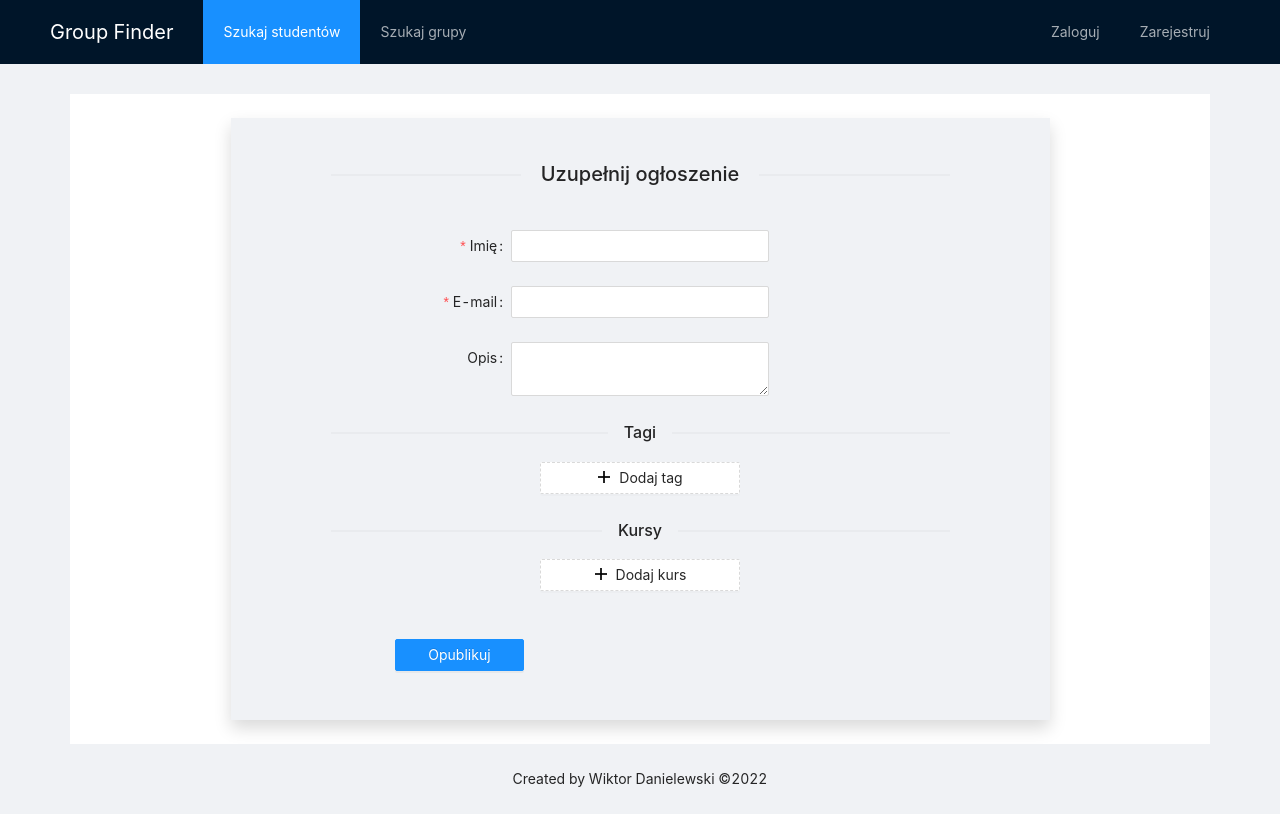
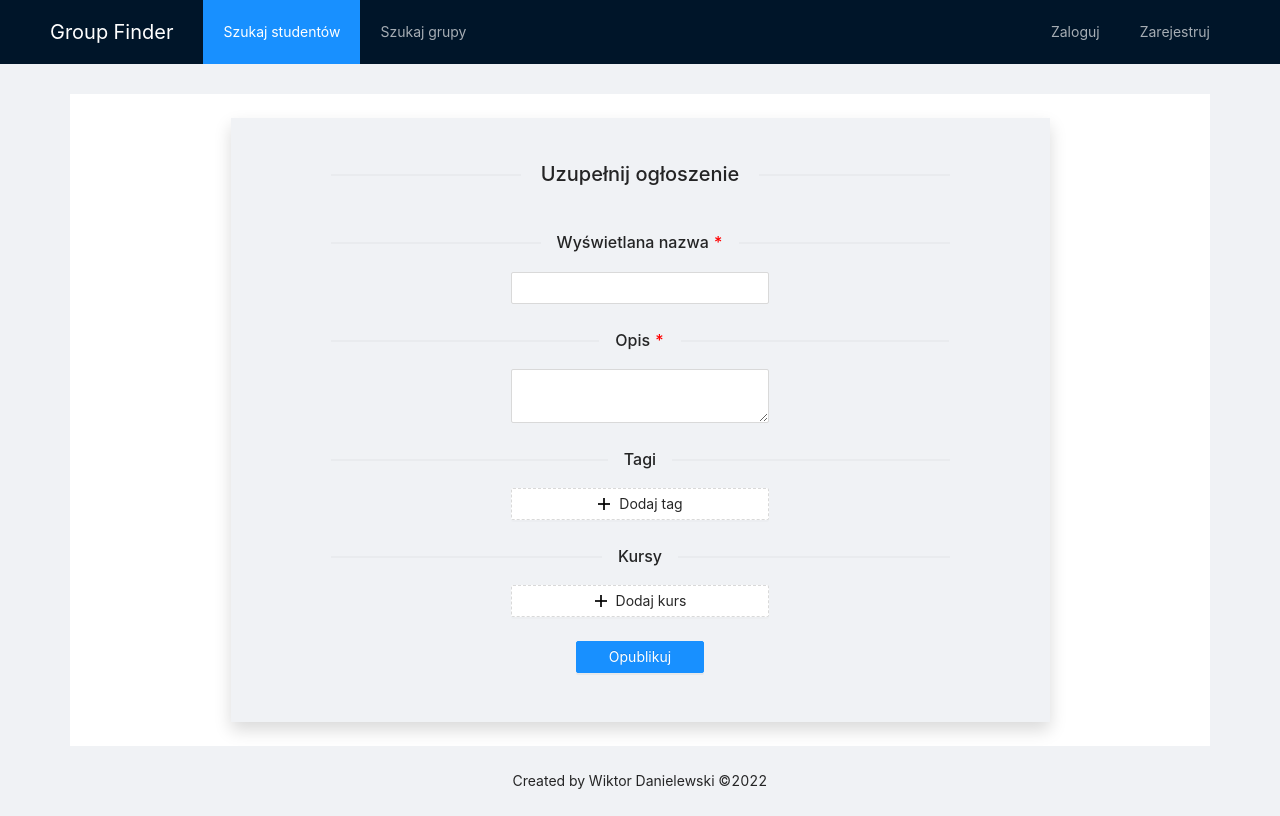
Before and after one commit to wiktord2000/Group-Finder, a React (Create React App) app in the folder Lab3/group_finder/: page /addSingleAd in a window 1280 px wide. Built offline with nearby package versions, Linux system fonts and the light colour scheme.

Commit message:
Simplify view of AddSingleAd

```diff
--- a/Lab3/group_finder/src/Pages/AddSingleAd/AddSingleAd.css
+++ b/Lab3/group_finder/src/Pages/AddSingleAd/AddSingleAd.css
@@ -7,19 +7,25 @@
     background-color: #f0f2f5;
 }
 
-.ant-form-horizontal .ant-form-item-control{
-    min-width: 200px !important;
+/* Delete icon */
+.delete-icon{
+    margin-left: 8px;
 }
 
-.delete-icon{
-    margin-top: 10px;
-}
 .delete-icon:hover{
     color: red;
-
 }
 
-.ant-form-item-control-input-content{
+/* Tag input adjust*/
+.tag-input .ant-form-item-control-input-content{
+    display: flex;
+
+    justify-content: center;
+    align-items: center;
+    margin: 0 10px;
+}
+
+.button-row .ant-form-item-control-input-content{
     display: flex;
     align-items: center;
     justify-content: center;
--- a/Lab3/group_finder/src/Pages/AddSingleAd/AddSingleAd.js
+++ b/Lab3/group_finder/src/Pages/AddSingleAd/AddSingleAd.js
@@ -47,20 +47,22 @@ function AddAd(){
         <>
             <div className='form-container shadow'>
                 <Divider  style={{fontSize: '20px', marginBottom: 40}}>Uzupełnij ogłoszenie</Divider>
-                <Form name="single-ad" labelCol={{span: 7}} wrapperCol={{span: 10}} autoComplete='off' initialValues={{remember: true}} onFinish = {onFinish}>
+                <Form name="single-ad"  wrapperCol={{span: 10, offset: 7}} autoComplete='off' initialValues={{remember: true}} onFinish = {onFinish}>
 
                     {/* Name  field*/}
-                    <Form.Item name="name" label ="Imię" rules={nameRules}>
-                        <Input maxLength={50}></Input>
+                    <Divider>Wyświetlana nazwa <span style={{color: 'red'}}>*</span></Divider>
+                    <Form.Item name="name" rules={nameRules}>
+                        <Input maxLength={50} value="Anonymous"></Input>
                     </Form.Item>
 
-                    {/* E-mail field */}
+                    {/* E-mail field
                     <Form.Item name="email" label="E-mail" rules={emailRules}>
                         <Input maxLength={50}></Input>
-                    </Form.Item>
+                    </Form.Item> */}
 
                     {/* Description field */}
-                    <Form.Item name="description" label="Opis">
+                    <Divider>Opis <span style={{color: 'red'}}>*</span></Divider>
+                    <Form.Item name="description" >
                         <Input.TextArea  maxLength={200}/>
                     </Form.Item>
 
@@ -75,24 +77,21 @@ function AddAd(){
                                         {fields.map(
                                             ({key, name, ...restField}) => {
                                                 return (
-                                                    <div key={key} className='d-flex justify-content-center mb-2' >
-
+                                                    <div key={key} >
                                                         {/* Tag input */}
-                                                        <Form.Item style={{marginRight: 5}} className='mb-0' {...restField} name={[name, 'tag']} rules={tagRules}>
-                                                            <Input placeholder='Wprowadź nazwę tagu' maxLength={20}/>
+                                                        <Form.Item  className='tag-input' {...restField}  rules={tagRules}>
+                                                            <Input  style={{maxWidth: 200}} placeholder='Wprowadź nazwę tagu' maxLength={20}/>
+                                                            {/* Button to delete tag */}
+                                                            <CloseOutlined className='delete-icon' onClick={() => remove(name)} />
                                                         </Form.Item>
-
-                                                        {/* Button to delete tag */}
-                                                        <CloseOutlined  className='delete-icon' onClick={() => remove(name)} />
                                                     </div>
                                                 );
                                             }
                                         )
                                         }
                                         {/* Add tag button */}
-                                        <Form.Item className='d-flex justify-content-center'>
+                                        <Form.Item>
                                             <Button block
-                                                    className='d-flex align-items-center justify-content-center'
                                                     type="dashed"
                                                     onClick={() => add()}
                                                     icon={<PlusOutlined />}>
@@ -115,24 +114,22 @@ function AddAd(){
                                         {fields.map(
                                             ({key, name, ...restField}) => {
                                                 return (
-                                                    <div key={key} className='d-flex justify-content-center mb-2' >
+                                                    <div key={key} >
 
                                                         {/* Tag input */}
-                                                        <Form.Item style={{marginRight: 5}} className='mb-0' {...restField} name={[name, 'course']} rules={courseRules}>
-                                                            <Input placeholder='Wprowadź nazwę kursu' maxLength={50}/>
+                                                        <Form.Item className='tag-input' {...restField} rules={courseRules}>
+                                                            <Input style={{maxWidth: 200}} placeholder='Wprowadź nazwę kursu' maxLength={50}/>
+                                                            {/* Button to delete tag */}
+                                                            <CloseOutlined  className='delete-icon' onClick={() => remove(name)} />
                                                         </Form.Item>
-
-                                                        {/* Button to delete tag */}
-                                                        <CloseOutlined  className='delete-icon' onClick={() => remove(name)} />
                                                     </div>
                                                 );
                                             }
                                         )
                                         }
                                         {/* Add tag button */}
-                                        <Form.Item className='d-flex justify-content-center'>
+                                        <Form.Item>
                                             <Button block
-                                                    className='d-flex align-items-center justify-content-center'
                                                     type="dashed"
                                                     onClick={() => add()}
                                                     icon={<PlusOutlined />}>
@@ -145,8 +142,8 @@ function AddAd(){
                     </Form.List>
 
                     {/* Submit button */}
-                    <Form.Item className='justify-content-center mt-5'>
-                        <Button className='w-50'  type="primary" htmlType="submit">Opublikuj</Button>
+                    <Form.Item className='button-row'>
+                        <Button style={{minWidth: 100, maxWidth: '50%', width: '100%'}} type="primary" htmlType="submit">Opublikuj</Button>
                     </Form.Item>
                 </Form>
 
```
